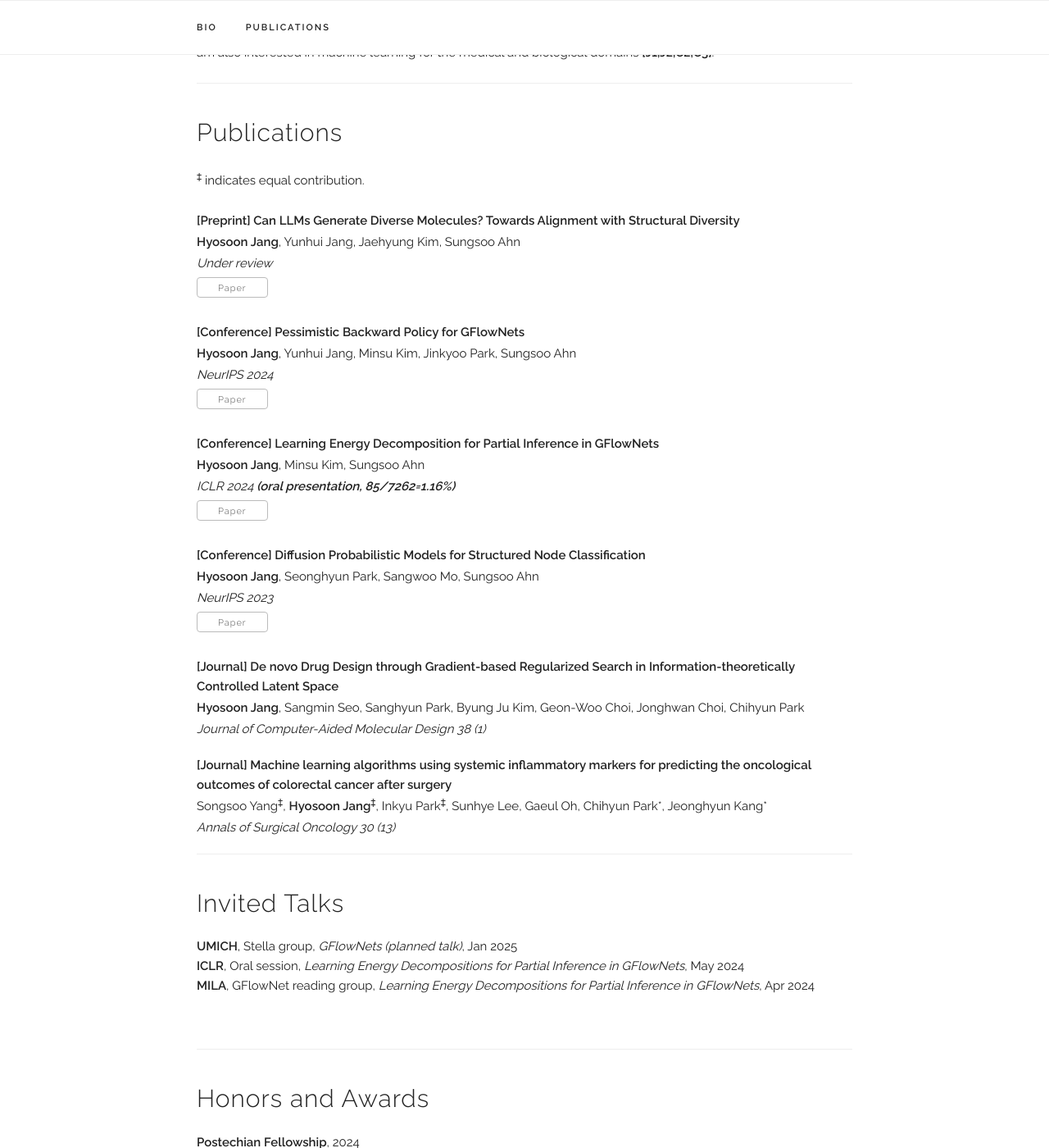
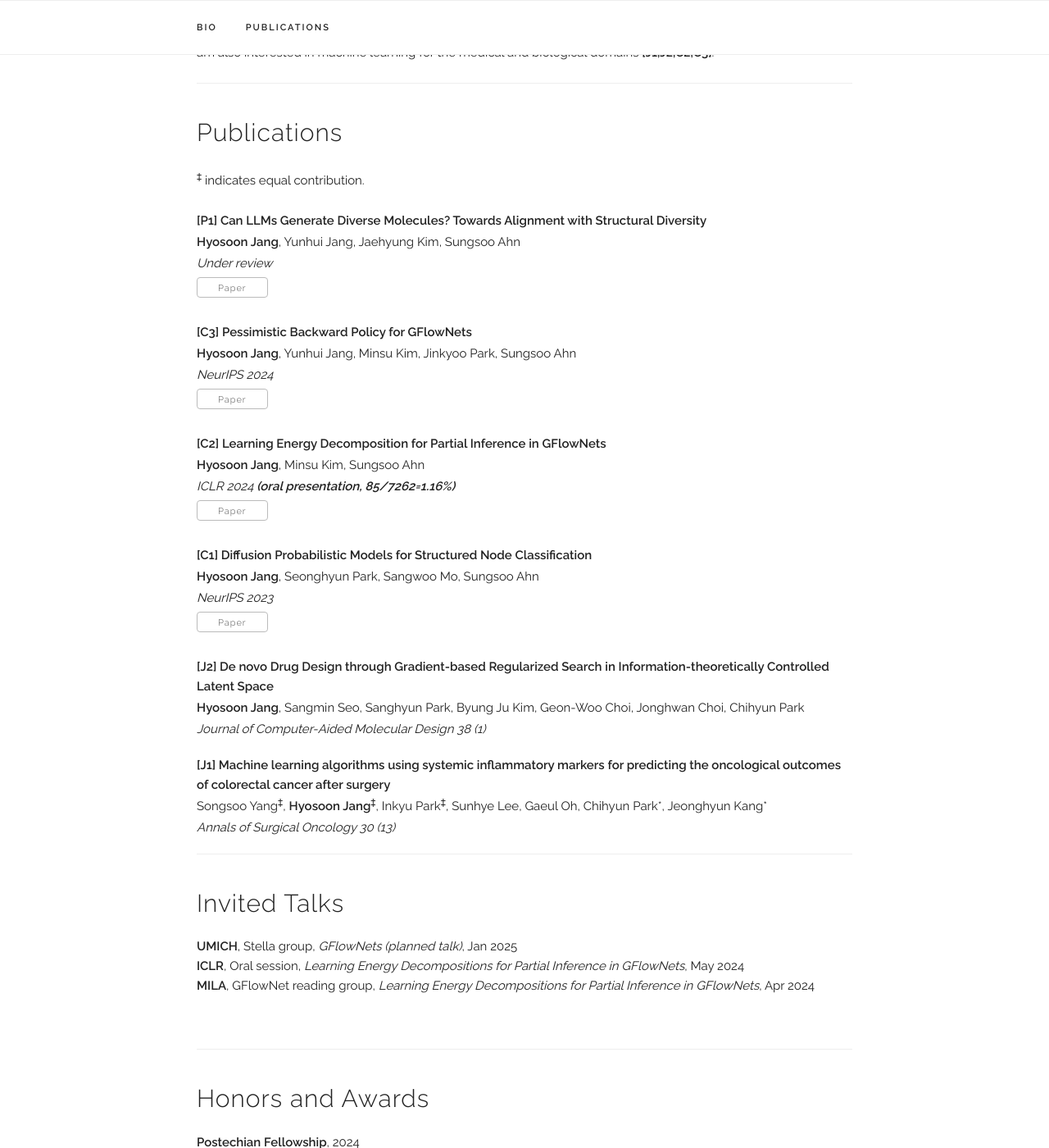
Before and after one commit to hsjang0/hsjang, a Jekyll site: the page built from index.html, in a window 1280 px wide and 1400 px high, scrolled down 508 px. Shown: the whole window at 82% size. Built offline with Jekyll 4.4.1, drawn with Linux system fonts in a browser that asks for light colours; some web fonts are replaced.

Commit message:
Update publications.yaml

```diff
--- a/_data/publications.yaml
+++ b/_data/publications.yaml
@@ -1,35 +1,35 @@
 papers:
 
-  - title: "[Preprint] Can LLMs Generate Diverse Molecules? Towards Alignment with Structural Diversity"
+  - title: "[P1] Can LLMs Generate Diverse Molecules? Towards Alignment with Structural Diversity"
     authors: "<b>Hyosoon Jang</b>, Yunhui Jang, Jaehyung Kim, Sungsoo Ahn"
     venue: "Under review"
     selected: y
     paper_pdf: "/assets/publications/LLMs_for_Diverse_Molecule_Discovery__Copy_.pdf"
 
-  - title: "[Conference] Pessimistic Backward Policy for GFlowNets"
+  - title: "[C3] Pessimistic Backward Policy for GFlowNets"
     authors: "<b>Hyosoon Jang</b>, Yunhui Jang, Minsu Kim, Jinkyoo Park, Sungsoo Ahn"
     venue: "NeurIPS 2024"
     paper_pdf: "/assets/publications/pbp.pdf"
     selected: y
 
-  - title: "[Conference] Learning Energy Decomposition for Partial Inference in GFlowNets"
+  - title: "[C2] Learning Energy Decomposition for Partial Inference in GFlowNets"
     authors: "<b>Hyosoon Jang</b>, Minsu Kim, Sungsoo Ahn"
     venue: "ICLR 2024 <b>(oral presentation, 85/7262=1.16%)</b>"
     paper_pdf: "/assets/publications/LED_GFlowNet-13.pdf"
     selected: y
 
-  - title: "[Conference] Diffusion Probabilistic Models for Structured Node Classification"
+  - title: "[C1] Diffusion Probabilistic Models for Structured Node Classification"
     authors: "<b>Hyosoon Jang</b>, Seonghyun Park, Sangwoo Mo, Sungsoo Ahn"
     venue: "NeurIPS 2023"
     paper_pdf: "/assets/publications/23_DPMSNC.pdf"
     selected: y
 
-  - title: "[Journal] De novo Drug Design through Gradient-based Regularized Search in Information-theoretically Controlled Latent Space"
+  - title: "[J2] De novo Drug Design through Gradient-based Regularized Search in Information-theoretically Controlled Latent Space"
     authors: "<b>Hyosoon Jang</b>, Sangmin Seo, Sanghyun Park, Byung Ju Kim, Geon-Woo Choi, Jonghwan Choi, Chihyun Park"
     venue: "Journal of Computer-Aided Molecular Design 38 (1)"
     selected: y
 
-  - title: "[Journal] Machine learning algorithms using systemic inflammatory markers for predicting the oncological outcomes of colorectal cancer after surgery"
+  - title: "[J1] Machine learning algorithms using systemic inflammatory markers for predicting the oncological outcomes of colorectal cancer after surgery"
     authors: "Songsoo Yang<sup>‡</sup>, <b>Hyosoon Jang</b><sup>‡</sup>, Inkyu Park<sup>‡</sup>, Sunhye Lee, Gaeul Oh, Chihyun Park*, Jeonghyun Kang*"
     venue: "Annals of Surgical Oncology 30 (13)"
     selected: y
```
